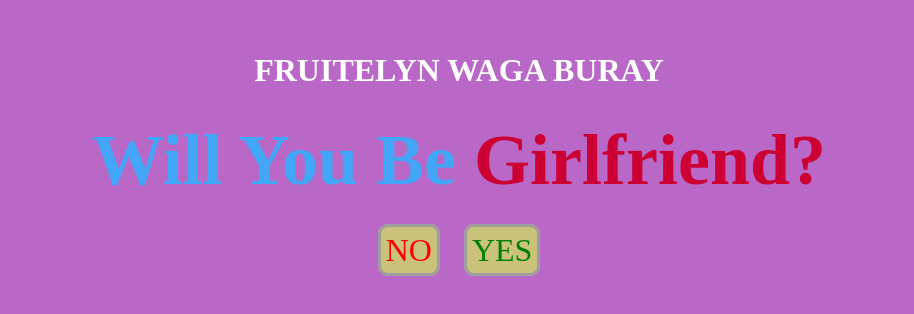
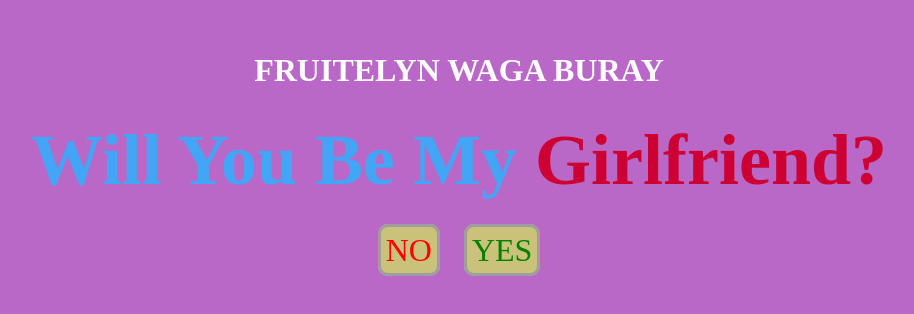
Before and after one commit to Mrching08/fruitelyn, a plain HTML site: page index.htm in a window 1280 px wide. Shown: the part 140-454 px from the top of the page, without its empty margins (181-1095 px from the left). Drawn offline with Linux system fonts and the light colour scheme.

Commit message:
Update index.htm

```diff
--- a/index.htm
+++ b/index.htm
@@ -13,7 +13,7 @@
     <div class="container">
         <div class="love">
             <h2 class="name">FRUITELYN WAGA BURAY</h2>
-            <h2>Will You Be <span>Girlfriend?</span></h2>
+            <h2>Will You Be My <span>Girlfriend?</span></h2>
             <a id="no" href="no.html">NO</a>
             <a id="yes" href="yes.html">YES</a>
         </div>
```
